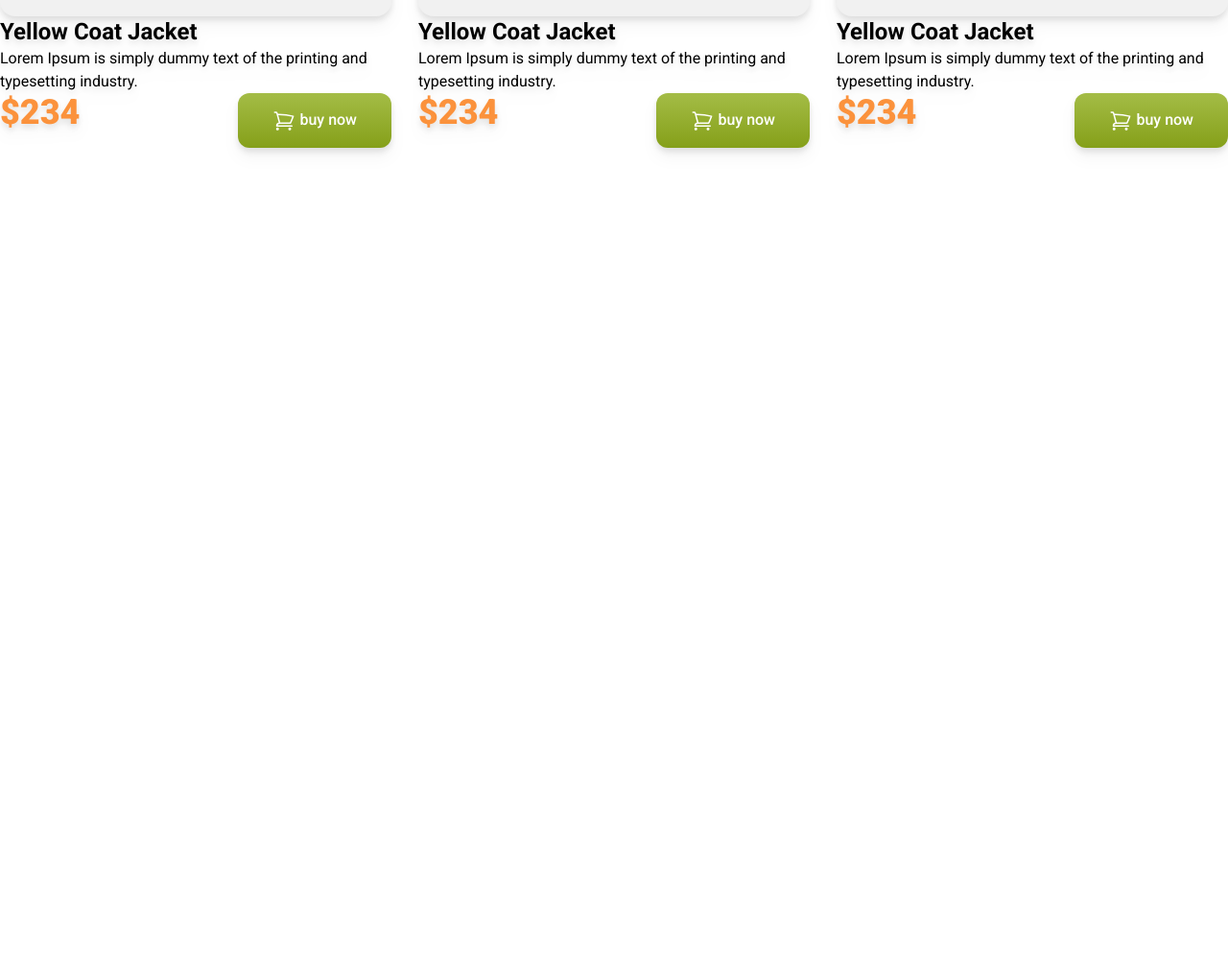
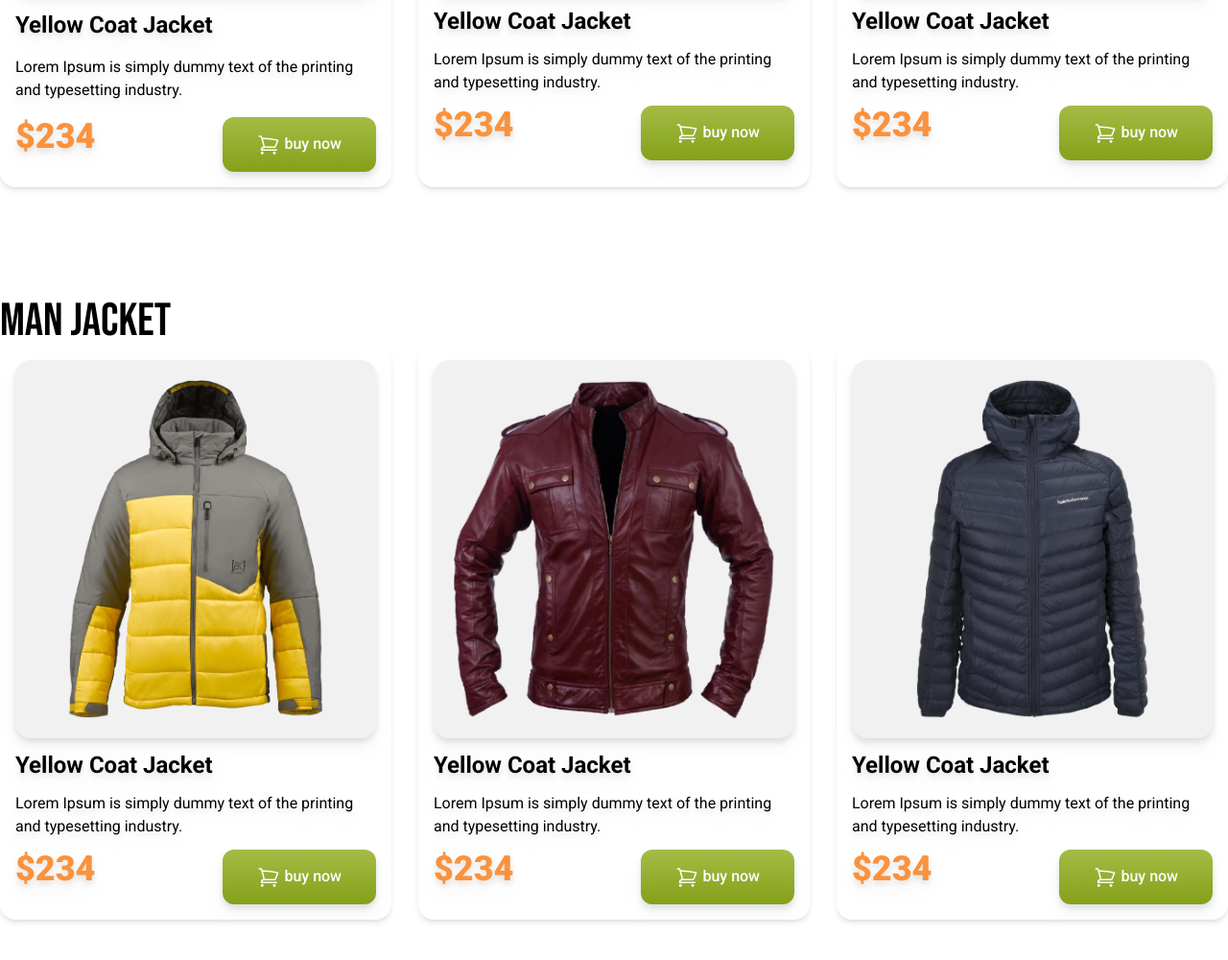
Before and after one commit to Sumaiyakhan322/penguin-project5-tailwind-css, a plain HTML site: page index.html in a window 1280 px wide. Shown: the part 1216-2216 px from the top of the page at 96% size. Before the commit the page ends 1418 px from the top, so only its background shows below. Drawn offline with nearby package versions, Linux system fonts and the light colour scheme.

Commit message:
added full man collection

```diff
--- a/index.html
+++ b/index.html
@@ -48,7 +48,7 @@
     <h3 class="text-5xl font-bebas">WoMan Jacket </h3>
     <div class="grid grid-cols-1 md:grid-cols-2 lg:grid-cols-3 gap-7">
 
-        <div class="font-roboto spce-y-3 drop-shadow-lg">
+        <div class="font-roboto space-y-4 drop-shadow-lg shadow-md rounded-2xl p-4">
             <div class="bg-[#F1F1F1;] p-5 rounded-2xl"> <img src="./images/jacket-1.png" alt=""></div>
              <h2 class="text-2xl font-bold">Yellow Coat Jacket </h2>
              <p>Lorem Ipsum is simply dummy text of the
@@ -64,7 +64,7 @@
                  </div>
 
          </div>
-         <div class="font-roboto spce-y-3 drop-shadow-lg">
+         <div class="font-roboto space-y-3 drop-shadow-lg shadow-md rounded-2xl p-4">
             <div class="bg-[#F1F1F1;] p-5 rounded-2xl"> <img src="./images/jacket-2.png" alt=""></div>
              <h2 class="text-2xl font-bold">Yellow Coat Jacket </h2>
              <p>Lorem Ipsum is simply dummy text of the
@@ -80,8 +80,63 @@
                  </div>
 
          </div>
-         <div class="font-roboto spce-y-3 drop-shadow-lg">
+         <div class="font-roboto space-y-3 drop-shadow-lg shadow-md rounded-2xl p-4">
             <div class="bg-[#F1F1F1;] p-5 rounded-2xl"> <img src="./images/jacket-3.png" alt=""></div>
+             <h2 class="text-2xl font-bold">Yellow Coat Jacket </h2>
+             <p>Lorem Ipsum is simply dummy text of the
+                 printing and typesetting industry.</p>
+                 <div class="flex justify-between">
+                     <h3 class="text-4xl font-black text-orange-400">$234</h3>
+                     <button class="py-4 px-9 bg-gradient-to-b from-[#A4BC46] to-[#85A019] rounded-xl text-white uppercas font-medium" >
+                         <svg xmlns="http://www.w3.org/2000/svg" fill="none" viewBox="0 0 24 24" stroke-width="1.5" stroke="currentColor" class="w-6 h-6 inline">
+                             <path stroke-linecap="round" stroke-linejoin="round" d="M2.25 3h1.386c.51 0 .955.343 1.087.835l.383 1.437M7.5 14.25a3 3 0 00-3 3h15.75m-12.75-3h11.218c1.121-2.3 2.1-4.684 2.924-7.138a60.114 60.114 0 00-16.536-1.84M7.5 14.25L5.106 5.272M6 20.25a.75.75 0 11-1.5 0 .75.75 0 011.5 0zm12.75 0a.75.75 0 11-1.5 0 .75.75 0 011.5 0z" />
+                           </svg>
+
+                         buy now</button>
+                 </div>
+
+         </div>
+    </div>
+  </section>
+  <!-- added man jacket -->
+  <section class="py-12 my-5">
+    <h3 class="text-5xl font-bebas">Man Jacket </h3>
+    <div class="grid grid-cols-1 md:grid-cols-2 lg:grid-cols-3 gap-7">
+
+        <div class="font-roboto space-y-3 drop-shadow-lg shadow-md rounded-2xl p-4">
+            <div class="bg-[#F1F1F1;] p-5 rounded-2xl"> <img src="./images/jacket-4.png" alt=""></div>
+             <h2 class="text-2xl font-bold">Yellow Coat Jacket </h2>
+             <p>Lorem Ipsum is simply dummy text of the
+                 printing and typesetting industry.</p>
+                 <div class="flex justify-between">
+                     <h3 class="text-4xl font-black text-orange-400">$234</h3>
+                     <button class="py-4 px-9 bg-gradient-to-b from-[#A4BC46] to-[#85A019] rounded-xl text-white uppercas font-medium" >
+                         <svg xmlns="http://www.w3.org/2000/svg" fill="none" viewBox="0 0 24 24" stroke-width="1.5" stroke="currentColor" class="w-6 h-6 inline">
+                             <path stroke-linecap="round" stroke-linejoin="round" d="M2.25 3h1.386c.51 0 .955.343 1.087.835l.383 1.437M7.5 14.25a3 3 0 00-3 3h15.75m-12.75-3h11.218c1.121-2.3 2.1-4.684 2.924-7.138a60.114 60.114 0 00-16.536-1.84M7.5 14.25L5.106 5.272M6 20.25a.75.75 0 11-1.5 0 .75.75 0 011.5 0zm12.75 0a.75.75 0 11-1.5 0 .75.75 0 011.5 0z" />
+                           </svg>
+
+                         buy now</button>
+                 </div>
+
+         </div>
+         <div class="font-roboto space-y-3 drop-shadow-lg shadow-md rounded-2xl p-4">
+            <div class="bg-[#F1F1F1;] p-5 rounded-2xl"> <img src="./images/jacket-5.png" alt=""></div>
+             <h2 class="text-2xl font-bold">Yellow Coat Jacket </h2>
+             <p>Lorem Ipsum is simply dummy text of the
+                 printing and typesetting industry.</p>
+                 <div class="flex justify-between">
+                     <h3 class="text-4xl font-black text-orange-400">$234</h3>
+                     <button class="py-4 px-9 bg-gradient-to-b from-[#A4BC46] to-[#85A019] rounded-xl text-white uppercas font-medium" >
+                         <svg xmlns="http://www.w3.org/2000/svg" fill="none" viewBox="0 0 24 24" stroke-width="1.5" stroke="currentColor" class="w-6 h-6 inline">
+                             <path stroke-linecap="round" stroke-linejoin="round" d="M2.25 3h1.386c.51 0 .955.343 1.087.835l.383 1.437M7.5 14.25a3 3 0 00-3 3h15.75m-12.75-3h11.218c1.121-2.3 2.1-4.684 2.924-7.138a60.114 60.114 0 00-16.536-1.84M7.5 14.25L5.106 5.272M6 20.25a.75.75 0 11-1.5 0 .75.75 0 011.5 0zm12.75 0a.75.75 0 11-1.5 0 .75.75 0 011.5 0z" />
+                           </svg>
+
+                         buy now</button>
+                 </div>
+
+         </div>
+         <div class="font-roboto space-y-3 drop-shadow-lg shadow-md rounded-2xl p-4">
+            <div class="bg-[#F1F1F1;] p-5 rounded-2xl"> <img src="./images/jacket-6.png" alt=""></div>
              <h2 class="text-2xl font-bold">Yellow Coat Jacket </h2>
              <p>Lorem Ipsum is simply dummy text of the
                  printing and typesetting industry.</p>
```
